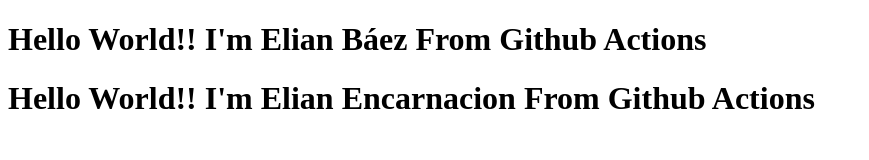
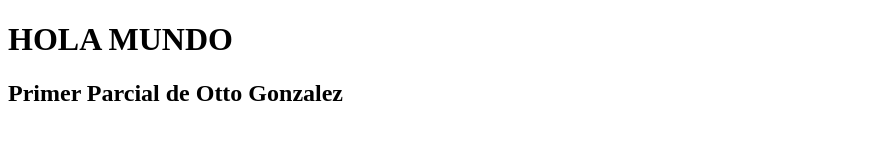
Before and after one commit to TPKxtTxx/Primerparcial, a plain HTML site: page index.html in a window 1280 px wide. Shown: the whole page, without its empty margins (0-869 px from the left). Drawn offline with Linux system fonts and the light colour scheme.

Commit message:
Update index.html

```diff
--- a/index.html
+++ b/index.html
@@ -3,12 +3,11 @@
 <head>
     <meta charset="UTF-8">
     <meta name="viewport" content="width=device-width, initial-scale=1.0">
-    <title>Primer Parcial Github Actions</title>
+    <title>HOLA MUNDO</title>
 </head>
 <body>
-
-    <h1>Hello World!! I'm Elian Báez From Github Actions</h1>
-    <h1>Hello World!! I'm Elian Encarnacion From Github Actions</h1>
-
+    <h1>HOLA MUNDO</h1>
+    <h2>Primer Parcial de Otto Gonzalez
+    </h2>
 </body>
 </html>
```
